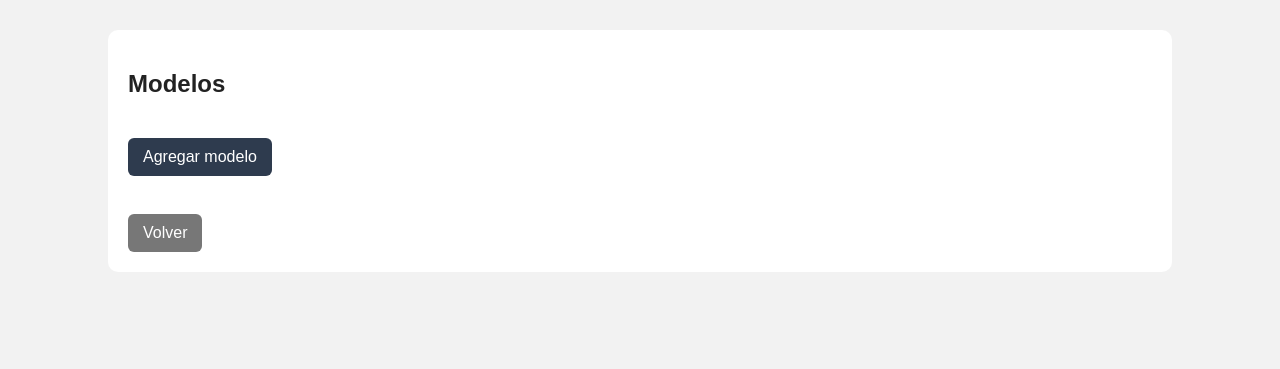
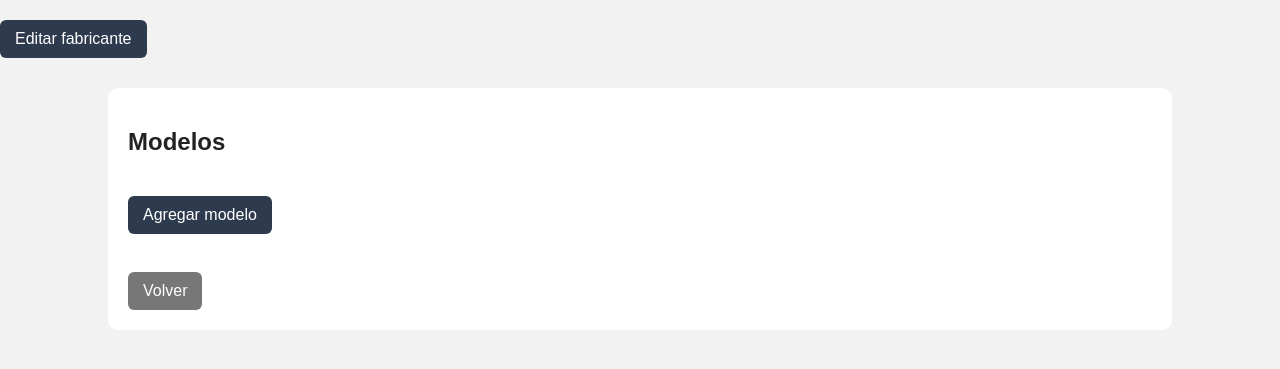
Before and after one commit to antorodriamveg/mi_wiki, a Flask app: page /fabricante/1 in a window 1280 px wide. Shown: the part 120-489 px from the top of the page. Run offline with Flask 3, Linux system fonts and the light colour scheme; data that the repository does not hold is empty; some libraries are stand-ins or nearby versions.

Commit message:
agregar botones

```diff
--- a/templates/fabricante.html
+++ b/templates/fabricante.html
@@ -10,6 +10,7 @@
     <h1>{{ fabricante[1] }} ({{ fabricante[2] }})</h1>
 </header>
 
+<a href="/fabricante/editar/{{ fabricante[0] }}" class="boton">Editar fabricante</a>
 <div class="container">
     <h2>Modelos</h2>
 
```
Also changed, not shown: templates/modelo.html (line endings or trailing spaces).
